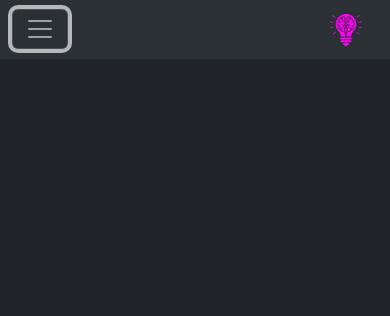
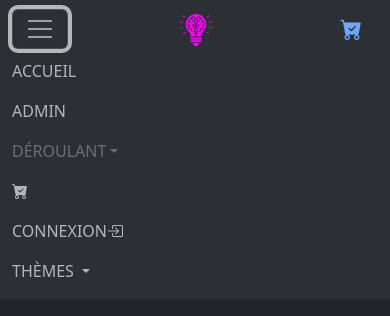
Before and after one commit to QuentinGra/Dev-Shop, a Vue app: page / in a window 390 px wide. Both pictures are taken after a click on the button 40 px from the left and 29 px from the top of the page. Shown: the top 316 px of the page. Built offline with nearby package versions, Linux system fonts and the light colour scheme.

Commit message:
feat(home): adding theme in header

```diff
--- a/src/components/TheHeader.vue
+++ b/src/components/TheHeader.vue
@@ -3,12 +3,15 @@
 <template>
   <header class="navbar navbar-expand-lg fixed-top bg-body-tertiary">
     <div class="container-fluid text-uppercase">
-      <button class="navbar-toggler collapsed" data-bs-target="#navbar">
+      <button class="navbar-toggler collapsed" data-bs-toggle="collapse" data-bs-target="#navbar">
         <span class="navbar-toggler-icon"></span>
       </button>
       <a href="/" class="navbar-brand">
         <img src="/img/logo.svg" alt="LOGO DS" width="32" />
       </a>
+      <a href="/" class="position-relative me-3 d-lg-none"
+        ><i class="bi bi-cart-check-fill fs-4"></i
+      ></a>
       <nav id="navbar" class="collapse navbar-collapse">
         <ul class="navbar-nav me-auto">
           <li class="nav-item"><a href="/" class="nav-link">Accueil</a></li>
@@ -25,7 +28,9 @@
             <a href="/" class="nav-link">Connexion<i class="bi bi-box-arrow-in-right"></i></a>
           </li>
           <li class="nav-item dropdown">
-            <button class="nav-link dropdown-toggle text-uppercase">Thèmes</button>
+            <button class="nav-link dropdown-toggle text-uppercase" data-bs-toggle="dropdown">
+              Thèmes
+            </button>
             <ul class="dropdown-menu">
               <li><button class="dropdown-item">Clair</button></li>
               <li><button class="dropdown-item">Sombre</button></li>
```
